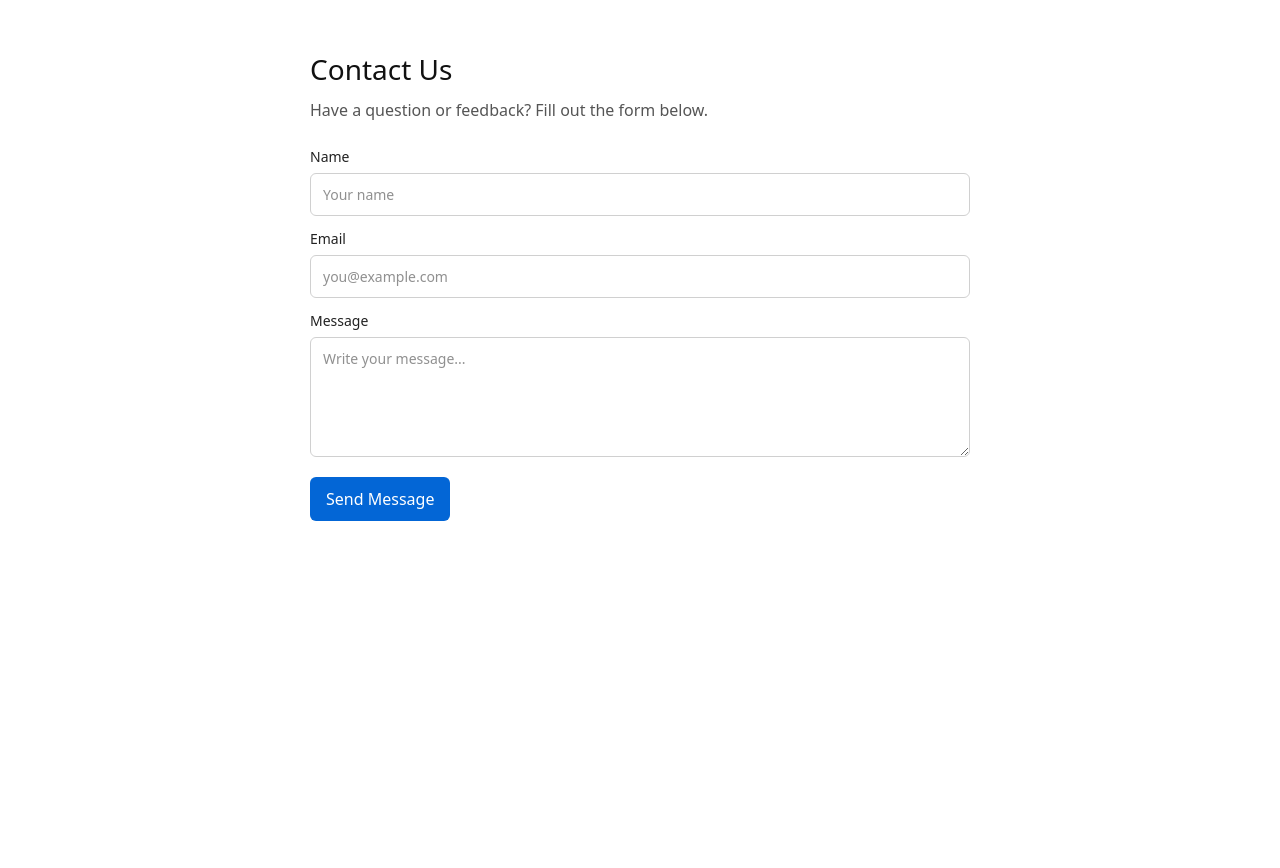
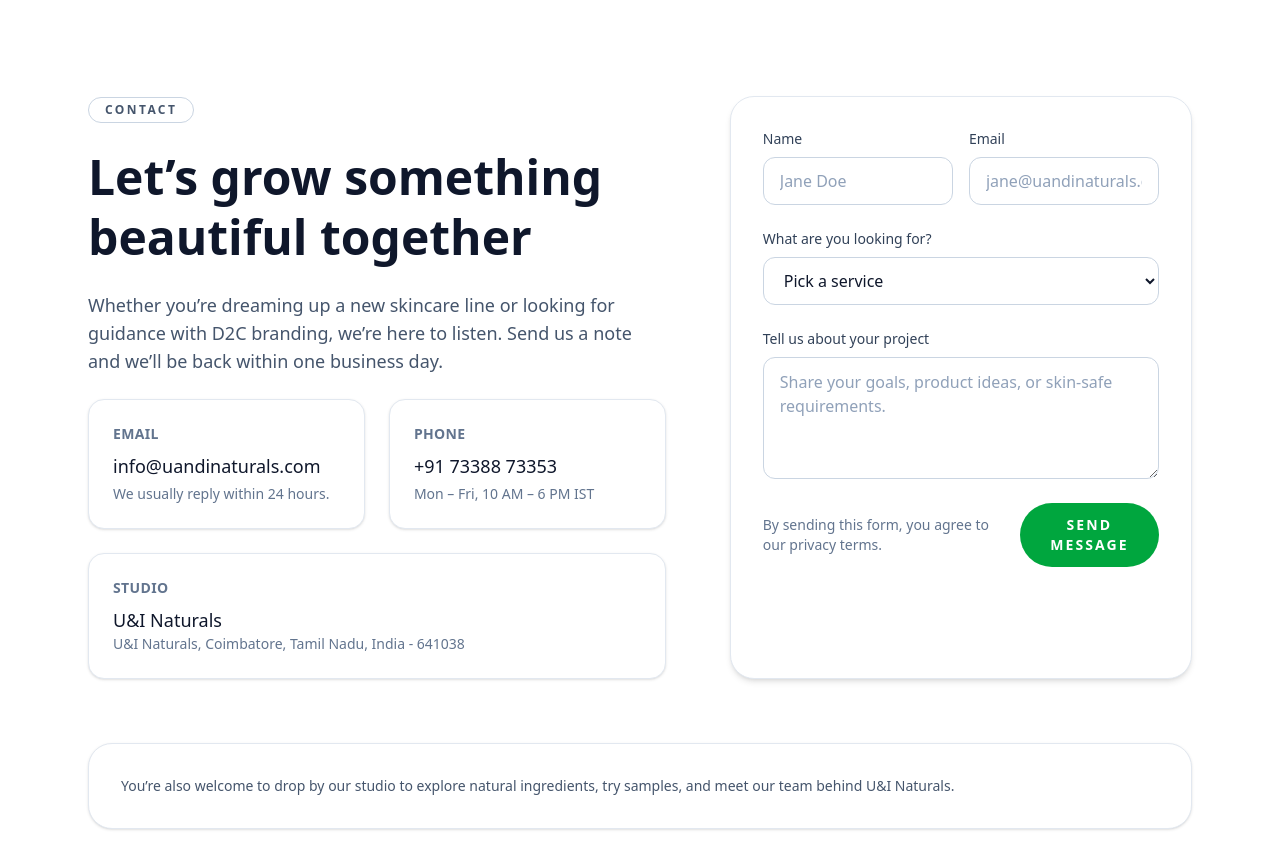
Before and after one commit to pixelatedcafe/countdown-ui, a Next.js app: page /contact-us in a window 1280 px wide. Shown: the top 868 px of the page. Before the commit the page ends 800 px from the top, so only its background shows below. Built offline with nearby package versions, Linux system fonts and the light colour scheme.

Commit message:
feat: Redesign Contact Us page with improved layout and form functionality

```diff
--- a/app/contact-us/page.js
+++ b/app/contact-us/page.js
@@ -1,113 +1,145 @@
+"use client";
 
+import React from "react";
 
-'use client'
-
-import { useState } from 'react'
-
-
-export default function ContactUsPage() {
-    const [form, setForm] = useState({ name: '', email: '', message: '' })
-    const [status, setStatus] = useState('')
-
-    const handleChange = (e) => {
-        const { name, value } = e.target
-        setForm((s) => ({ ...s, [name]: value }))
-    }
-
-    const handleSubmit = (e) => {
-        e.preventDefault()
-        // Dummy submit: simulate a network request and show a success message
-        setStatus('Sending...')
-        setTimeout(() => {
-            setStatus('Thank you! This is a dummy contact page — no message was sent.')
-            setForm({ name: '', email: '', message: '' })
-        }, 800)
-    }
-
+function ContactUs() {
   return (
-        <main style={styles.container}>
-            <h1 style={styles.title}>Contact Us</h1>
-            <p style={styles.lead}>
-                Have a question or feedback? Fill out the form below.
+    <section className="bg-white text-slate-900">
+      <div className="mx-auto flex max-w-6xl flex-col gap-16 px-6 py-24">
+        <div className="grid gap-10 lg:grid-cols-[1.25fr_1fr] lg:gap-16">
+          {/* LEFT CONTENT */}
+          <div className="space-y-6">
+            <p className="inline-flex items-center rounded-full border border-slate-300 px-4 py-1 text-xs font-semibold uppercase tracking-[0.2em] text-slate-600">
+              Contact
             </p>
 
-            <form onSubmit={handleSubmit} style={styles.form} aria-label="Contact form">
-                <label style={styles.label}>
+            <h1 className="text-3xl font-bold leading-tight sm:text-4xl lg:text-5xl text-slate-900">
+              Let’s grow something beautiful together
+            </h1>
+
+            <p className="max-w-2xl text-base text-slate-600 sm:text-lg">
+              Whether you’re dreaming up a new skincare line or looking for guidance with
+              D2C branding, we’re here to listen. Send us a note and we’ll be back within
+              one business day.
+            </p>
+
+            {/* INFO CARDS */}
+            <div className="grid gap-6 sm:grid-cols-2">
+              <div className="rounded-2xl border border-slate-200 bg-white p-6 shadow-sm">
+                <h2 className="text-sm font-semibold uppercase tracking-wide text-slate-500">
+                  Email
+                </h2>
+                <p className="mt-2 text-lg font-medium text-slate-900">
+                  info@uandinaturals.com
+                </p>
+                <p className="mt-1 text-sm text-slate-500">
+                  We usually reply within 24 hours.
+                </p>
+              </div>
+
+              <div className="rounded-2xl border border-slate-200 bg-white p-6 shadow-sm">
+                <h2 className="text-sm font-semibold uppercase tracking-wide text-slate-500">
+                  Phone
+                </h2>
+                <p className="mt-2 text-lg font-medium text-slate-900">
+                  +91 73388 73353
+                </p>
+                <p className="mt-1 text-sm text-slate-500">
+                  Mon – Fri, 10 AM – 6 PM IST
+                </p>
+              </div>
+
+              <div className="rounded-2xl border border-slate-200 bg-white p-6 shadow-sm sm:col-span-2">
+                <h2 className="text-sm font-semibold uppercase tracking-wide text-slate-500">
+                  Studio
+                </h2>
+                <p className="mt-2 text-lg font-medium text-slate-900">
+                  U&I Naturals
+                </p>
+                <p className="text-sm text-slate-500">
+                  U&I Naturals, Coimbatore, Tamil Nadu, India - 641038
+                </p>
+              </div>
+            </div>
+          </div>
+
+          {/* FORM */}
+          <div className="rounded-3xl border border-slate-200 bg-white p-8 shadow-md">
+            <form className="space-y-6" onSubmit={(event) => event.preventDefault()}>
+              <div className="grid gap-4 sm:grid-cols-2">
+                <label className="flex flex-col gap-2 text-sm font-medium text-slate-700">
                   Name
                   <input
+                    type="text"
                     name="name"
-                        value={form.name}
-                        onChange={handleChange}
-                        required
-                        placeholder="Your name"
-                        style={styles.input}
+                    placeholder="Jane Doe"
+                    className="h-12 rounded-xl border border-slate-300 bg-white px-4 text-base text-slate-900 placeholder:text-slate-400 focus:border-green-500 focus:outline-none focus:ring-2 focus:ring-green-500/40"
                   />
                 </label>
 
-                <label style={styles.label}>
+                <label className="flex flex-col gap-2 text-sm font-medium text-slate-700">
                   Email
                   <input
+                    type="email"
                     name="email"
-                        type="email"
-                        value={form.email}
-                        onChange={handleChange}
-                        required
-                        placeholder="you@example.com"
-                        style={styles.input}
+                    placeholder="jane@uandinaturals.com"
+                    className="h-12 rounded-xl border border-slate-300 bg-white px-4 text-base text-slate-900 placeholder:text-slate-400 focus:border-green-500 focus:outline-none focus:ring-2 focus:ring-green-500/40"
+                  />
+                </label>
+              </div>
+
+              <label className="flex flex-col gap-2 text-sm font-medium text-slate-700">
+                What are you looking for?
+                <select
+                  name="projectType"
+                  defaultValue=""
+                  className="h-12 rounded-xl border border-slate-300 bg-white px-4 text-base text-slate-900 focus:border-green-500 focus:outline-none focus:ring-2 focus:ring-green-500/40"
+                >
+                  <option value="" disabled>
+                    Pick a service
+                  </option>
+                  <option value="branding">Branding</option>
+                  <option value="formulation">Product Formulation</option>
+                  <option value="manufacturing">Manufacturing Support</option>
+                  <option value="strategy">D2C Launch Strategy</option>
+                </select>
+              </label>
+
+              <label className="flex flex-col gap-2 text-sm font-medium text-slate-700">
+                Tell us about your project
+                <textarea
+                  name="message"
+                  rows="4"
+                  placeholder="Share your goals, product ideas, or skin-safe requirements."
+                  className="rounded-xl border border-slate-300 bg-white px-4 py-3 text-base text-slate-900 placeholder:text-slate-400 focus:border-green-500 focus:outline-none focus:ring-2 focus:ring-green-500/40"
                 />
               </label>
 
-                <label style={styles.label}>
-                    Message
-                    <textarea
-                        name="message"
-                        value={form.message}
-                        onChange={handleChange}
-                        required
-                        placeholder="Write your message..."
-                        rows="6"
-                        style={{ ...styles.input, height: 120, resize: 'vertical' }}
-                    />
-                </label>
-
-                <div style={styles.row}>
-                    <button type="submit" style={styles.button}>Send Message</button>
-                    <div aria-live="polite" style={styles.status}>{status}</div>
+              <div className="flex flex-col gap-3 sm:flex-row sm:items-center sm:justify-between">
+                <p className="text-sm text-slate-500">
+                  By sending this form, you agree to our privacy terms.
+                </p>
+                <button
+                  type="submit"
+                  className="inline-flex items-center justify-center rounded-full bg-green-600 px-6 py-3 text-sm font-semibold uppercase tracking-[0.15em] text-white transition hover:bg-green-700"
+                >
+                  Send Message
+                </button>
               </div>
             </form>
-        </main>
-    )
+          </div>
+        </div>
+
+        {/* EXTRA FOOTER */}
+        <div className="rounded-3xl border border-slate-200 bg-white p-8 text-sm text-slate-600 shadow-sm">
+          <p>
+            You’re also welcome to drop by our studio to explore natural ingredients, try
+            samples, and meet our team behind U&I Naturals.
+          </p>
+        </div>
+      </div>
+    </section>
+  );
 }
 
-const styles = {
-    container: {
-        maxWidth: 700,
-        margin: '48px auto',
-        padding: '0 20px',
-        fontFamily: 'system-ui, -apple-system, "Segoe UI", Roboto, "Helvetica Neue", Arial',
-        color: '#111'
-    },
-    title: { margin: '0 0 8px', fontSize: 28 },
-    lead: { margin: '0 0 24px', color: '#555' },
-    form: { display: 'grid', gap: 12 },
-    label: { display: 'flex', flexDirection: 'column', fontSize: 14, color: '#222' },
-    input: {
-        marginTop: 6,
-        padding: '10px 12px',
-        fontSize: 14,
-        borderRadius: 6,
-        border: '1px solid #d0d0d0',
-        outline: 'none',
-        boxSizing: 'border-box'
-    },
-    row: { display: 'flex', alignItems: 'center', gap: 12, marginTop: 8 },
-    button: {
-        padding: '10px 16px',
-        background: '#0366d6',
-        color: '#fff',
-        border: 'none',
-        borderRadius: 6,
-        cursor: 'pointer'
-    },
-    status: { fontSize: 14, color: '#333' }
-}
+export default ContactUs;
```
Lines whose indentation alone changed are shown as unchanged.
